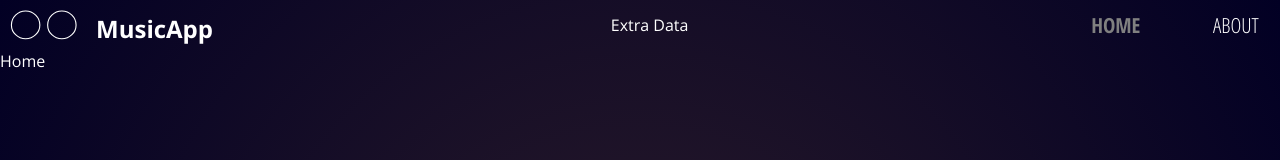
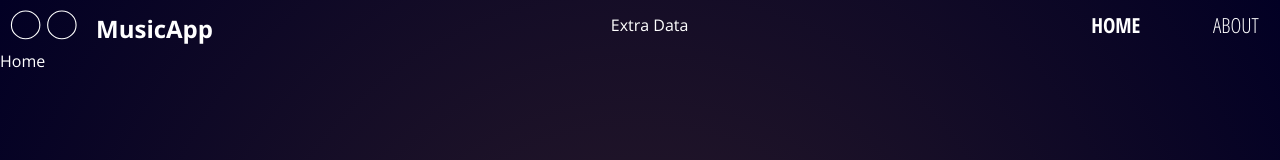
Before and after one commit to ZukLevinson/P5, a Vue app in the folder client/: page / in a window 1280 px wide. Shown: the top 160 px of the page. Built offline with nearby package versions, Linux system fonts and the light colour scheme.

Commit message:
fix(): updated dependencies

```diff
--- a/client/src/components/Navbar.vue
+++ b/client/src/components/Navbar.vue
@@ -66,8 +66,6 @@ export default class Navbar extends Vue {
 }
 
 .router-link-exact-active {
-  color: gray;
   font-weight: bold;
-  transition: 0.15s ease-in-out;
 }
 </style>
```
Also changed, not shown: 2 other files (tests, documents, lock files or other folders).
